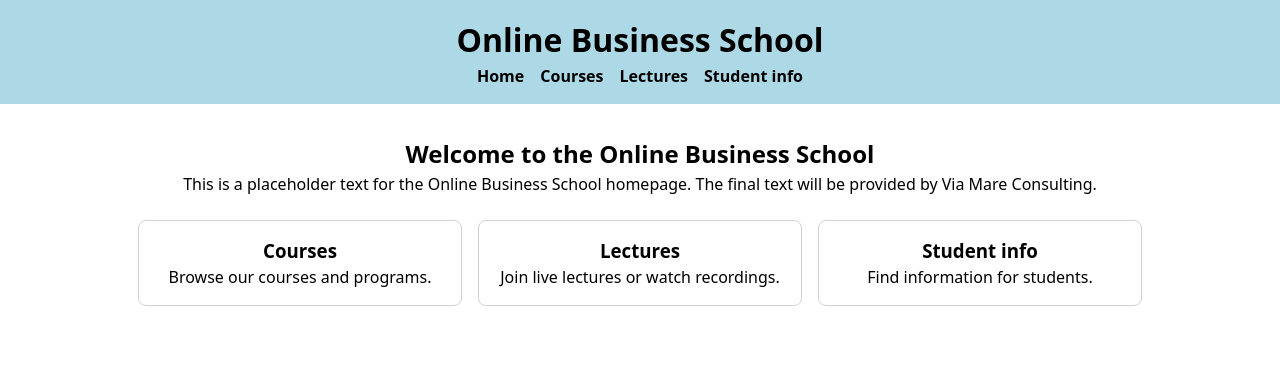
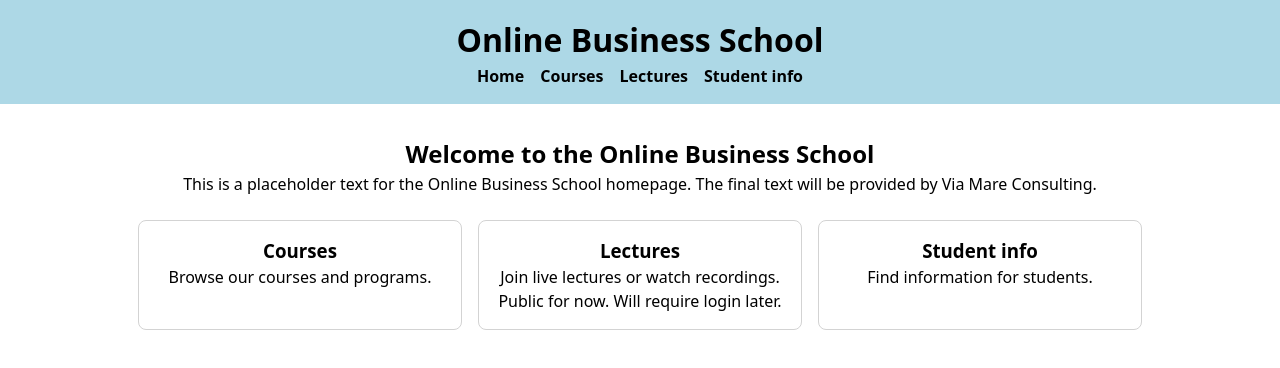
Before and after one commit to linber74/online-business-school-frontend, a React (Vite) app: page / in a window 1280 px wide. Shown: the top 368 px of the page. Built offline with nearby package versions, Linux system fonts and the light colour scheme.

Commit message:
small changes in Home.tsx

```diff
--- a/src/pages/Home.tsx
+++ b/src/pages/Home.tsx
@@ -1,9 +1,15 @@
 import "./Home.css";
 import Card from "../components/Card";
 
+// TODO: Lectures requires login later (see sitemap v2)
 const CARDS = [
   { title: "Courses", text: "Browse our courses and programs." },
-  { title: "Lectures", text: "Join live lectures or watch recordings." },
+  {
+    title: "Lectures",
+    text:
+      "Join live lectures or watch recordings. " +
+      "Public for now. Will require login later.",
+  },
   { title: "Student info", text: "Find information for students." },
 ];
 
```
